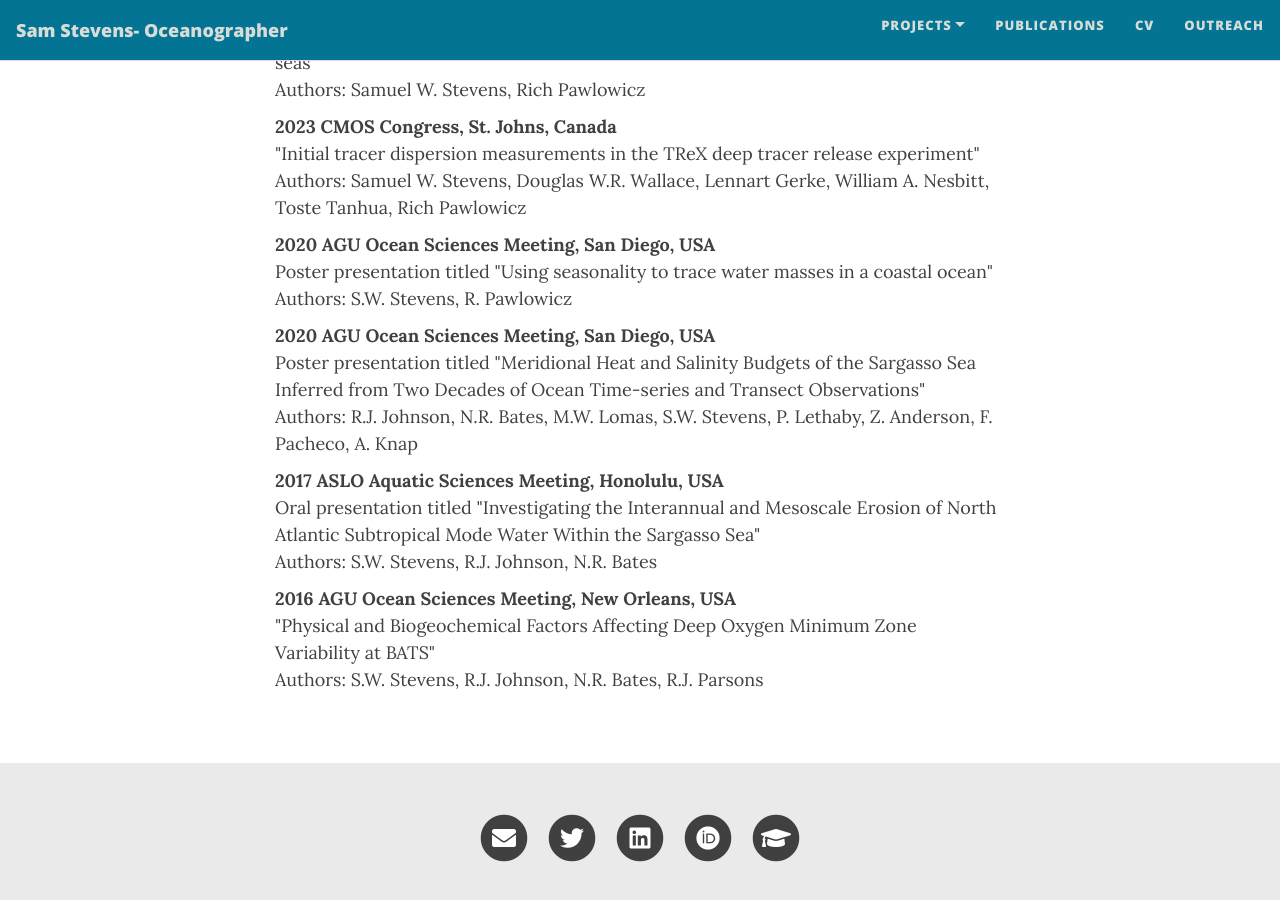
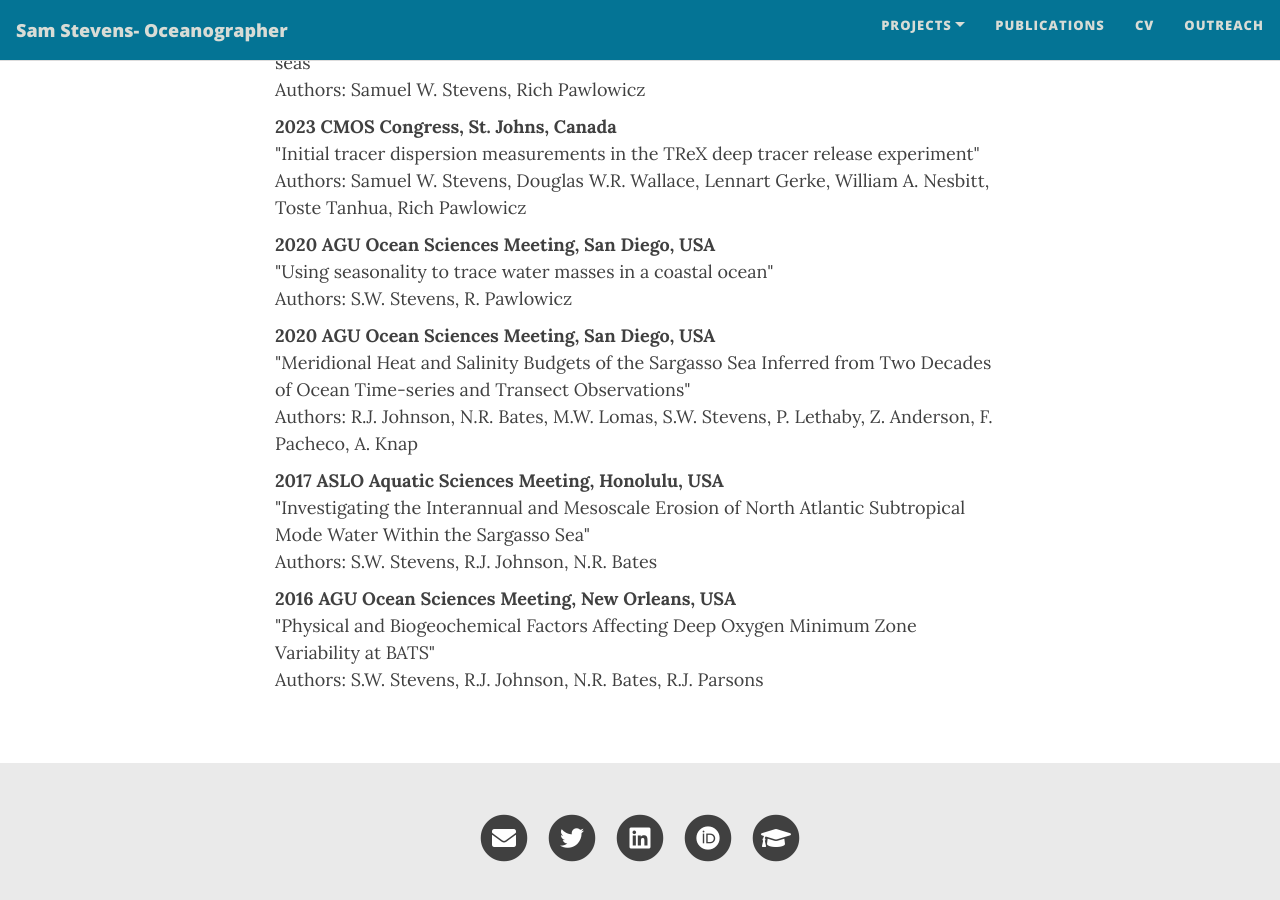
Before and after one commit to sws-ocean/sws-ocean.github.io, a Jekyll site: the page built from docs/cv.md, in a window 1280 px wide and 900 px high, scrolled down 1739 px. Built offline with Jekyll 4.4.1, drawn with Linux system fonts in a browser that asks for light colours; nearby versions of some CDN libraries.

Commit message:
Update cv.md

```diff
--- a/docs/cv.md
+++ b/docs/cv.md
@@ -127,7 +127,7 @@ description: Sam Stevens Oceanographer- this page outlines my curriculum vitae
 <li>
       <strong>2020 AGU Ocean Sciences Meeting, San Diego, USA</strong>
       <br>
-      Poster presentation titled "Using seasonality to trace water masses in a coastal ocean"
+      "Using seasonality to trace water masses in a coastal ocean"
       <br>
       Authors: S.W. Stevens, R. Pawlowicz
 </li>
@@ -135,7 +135,7 @@ description: Sam Stevens Oceanographer- this page outlines my curriculum vitae
 <li>
       <strong>2020 AGU Ocean Sciences Meeting, San Diego, USA</strong>
       <br>
-      Poster presentation titled "Meridional Heat and Salinity Budgets of the Sargasso Sea Inferred from Two Decades of Ocean Time-series and Transect Observations"
+      "Meridional Heat and Salinity Budgets of the Sargasso Sea Inferred from Two Decades of Ocean Time-series and Transect Observations"
       <br>
       Authors: R.J. Johnson, N.R. Bates, M.W. Lomas, S.W. Stevens, P. Lethaby, Z. Anderson, F. Pacheco, A. Knap
 </li>
@@ -143,7 +143,7 @@ description: Sam Stevens Oceanographer- this page outlines my curriculum vitae
 <li>
       <strong>2017 ASLO Aquatic Sciences Meeting, Honolulu, USA</strong>
       <br>
-      Oral presentation titled "Investigating the Interannual and Mesoscale Erosion of North Atlantic Subtropical Mode Water Within the Sargasso Sea"
+      "Investigating the Interannual and Mesoscale Erosion of North Atlantic Subtropical Mode Water Within the Sargasso Sea"
       <br>
       Authors: S.W. Stevens, R.J. Johnson, N.R. Bates
 </li>
```
